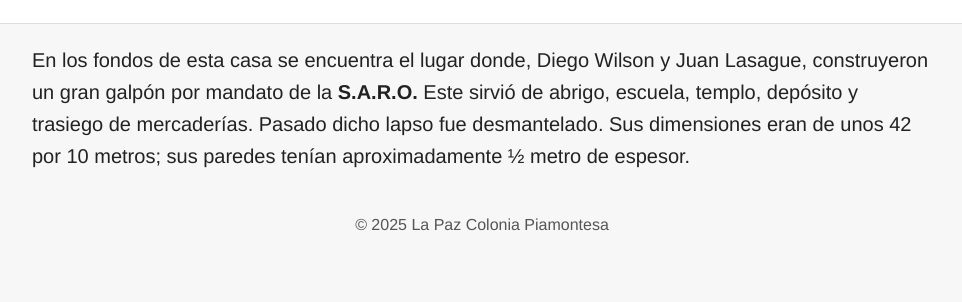
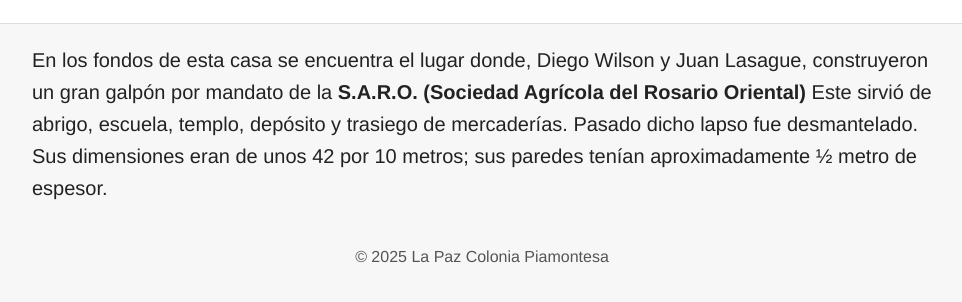
Before and after one commit to lapazcp0-prog/lapazcp0-prog.github.io, a plain HTML site: page pages/03-sitio-del-gran-galpon.html in a window 1280 px wide. Shown: the part 78-380 px from the top of the page, without its empty margins (158-1120 px from the left). Drawn offline with Linux system fonts and the light colour scheme.

Commit message:
add description

```diff
--- a/pages/03-sitio-del-gran-galpon.html
+++ b/pages/03-sitio-del-gran-galpon.html
@@ -13,7 +13,7 @@
 </header>
 
 <main>
-    <p>En los fondos de esta casa se encuentra el lugar donde, Diego Wilson y Juan Lasague, construyeron un gran galpón por mandato de la <b>S.A.R.O.</b> Este sirvió de abrigo, escuela, templo, depósito y trasiego de mercaderías. Pasado dicho lapso fue desmantelado. Sus dimensiones eran de unos 42 por 10 metros; sus paredes tenían aproximadamente ½ metro de espesor.</p>
+    <p>En los fondos de esta casa se encuentra el lugar donde, Diego Wilson y Juan Lasague, construyeron un gran galpón por mandato de la <b>S.A.R.O. (Sociedad Agrícola del Rosario Oriental)</b> Este sirvió de abrigo, escuela, templo, depósito y trasiego de mercaderías. Pasado dicho lapso fue desmantelado. Sus dimensiones eran de unos 42 por 10 metros; sus paredes tenían aproximadamente ½ metro de espesor.</p>
 </main>
 
 <footer>
```
